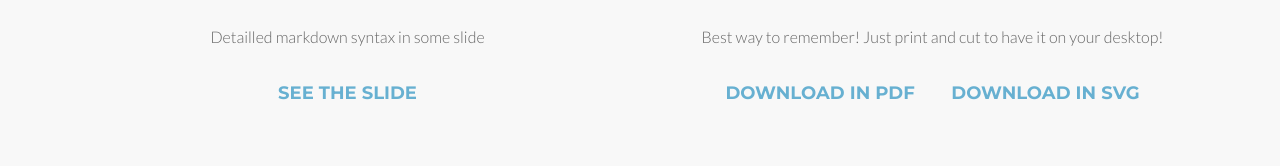
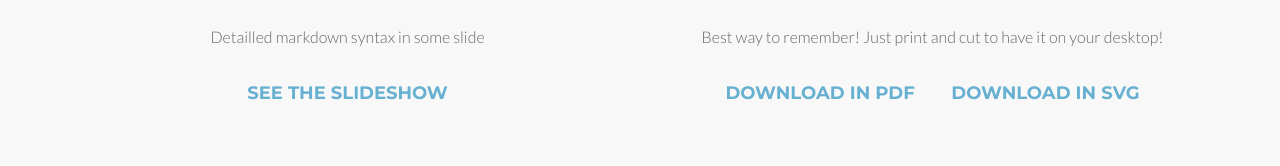
Before and after one commit to jbardon/social-network-course, a plain HTML site: page mooc-collaborative-note-taking.html in a window 1280 px wide. Shown: the part 8365-8531 px from the top of the page. Drawn offline with Linux system fonts and the light colour scheme.

Commit message:
Add markdown slides in pdf

```diff
--- a/mooc-collaborative-note-taking.html
+++ b/mooc-collaborative-note-taking.html
@@ -414,7 +414,7 @@
 					<div class="service-desc">
 						<h5>Markdown slides</h5>
 						<p>Detailled markdown syntax in some slide</p>
-						<a target="_blank" href="https://docs.google.com/presentation/d/1sOFCTIfd-0ptvOAm65aXhgoBxWmTpvuuIIBZlA0m330/edit?usp=sharing" class="btn btn-lg">See the slide</a>
+						<a target="_blank" href="img/res/SlidesMarkdown.pdf" class="btn btn-lg">See the slideshow</a>
 					</div>
                 </div>
 				</div>
```
Also changed, not shown: 1 other file.
